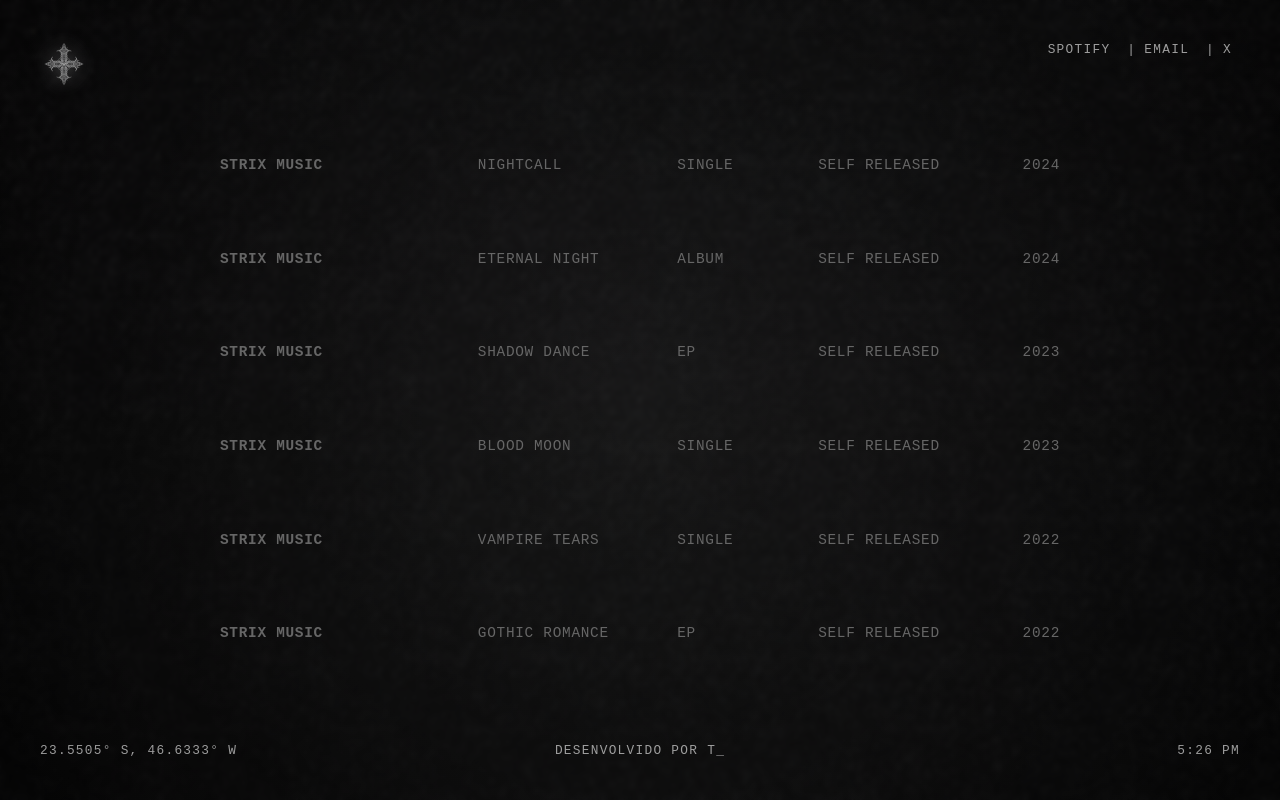
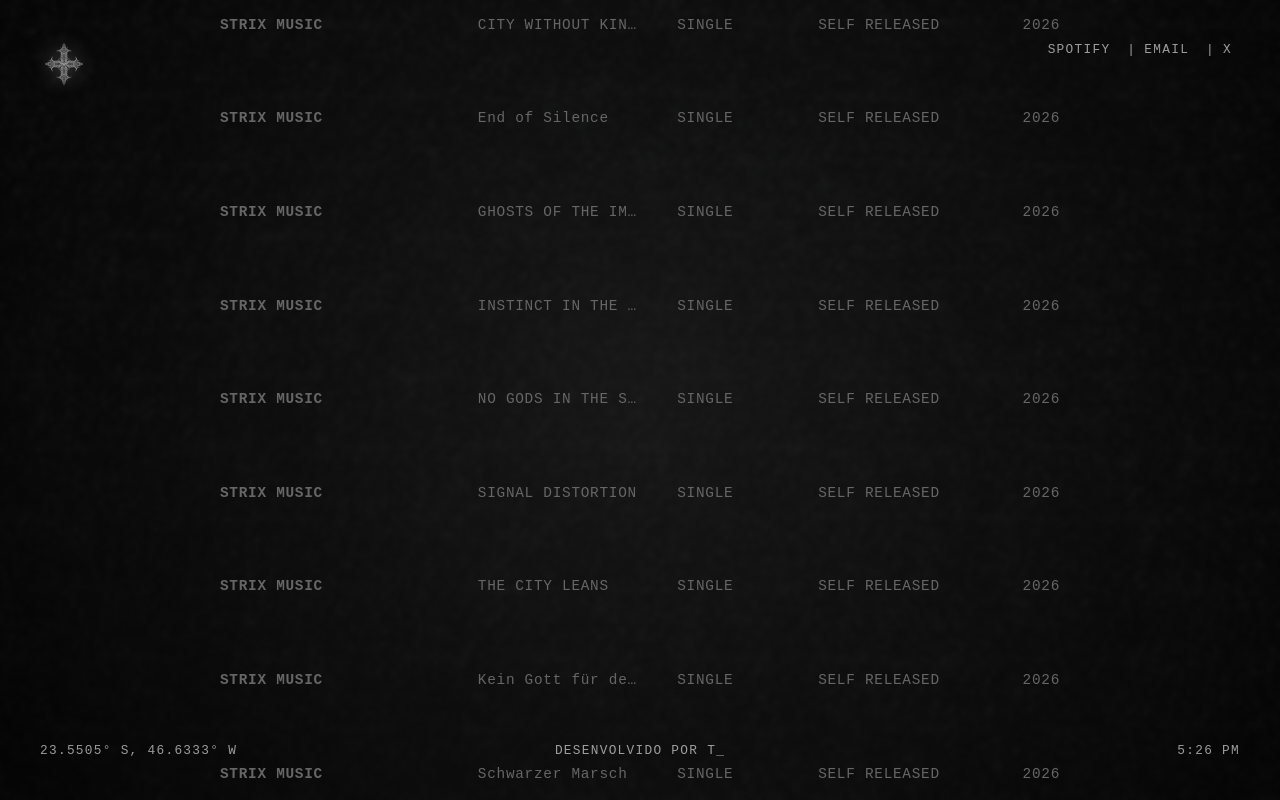
Before and after one commit to VeteranoSecurity/Strix-Music, a React (Vite) app: page / in a window 1280 px wide. Built offline with nearby package versions, Linux system fonts and the light colour scheme.

Commit message:
Replace test track with STRIXxXIRTS tracks, update metadata

```diff
--- a/src/App.tsx
+++ b/src/App.tsx
@@ -8,64 +8,107 @@ import img05 from "./assets/Album-Images/05.jpg";
 import img06 from "./assets/Album-Images/06.jpg";
 import defaultBg from "./assets/background.avif";
 
-import trackNightcall from "./assets/Musics/Kavinsky - Nightcall.mp3";
+import cityWithoutKings from "./assets/Musics/STRIXxXIRTS/CITY WITHOUT KINGS.mp3";
+import endOfSilence from "./assets/Musics/STRIXxXIRTS/End of Silence.mp3";
+import ghostsOfTheImmortals from "./assets/Musics/STRIXxXIRTS/GHOSTS OF THE IMMORTALS.mp3";
+import instinctInTheInfrastructure from "./assets/Musics/STRIXxXIRTS/INSTINCT IN THE INFRASTRUCTURE.mp3";
+import noGodsInTheStatic from "./assets/Musics/STRIXxXIRTS/NO GODS IN THE STATIC.mp3";
+import signalDistortion from "./assets/Musics/STRIXxXIRTS/SIGNAL DISTORTION.mp3";
+import theCityLeans from "./assets/Musics/STRIXxXIRTS/THE CITY LEANS.mp3";
+import keinGottFuerDenBlock from "./assets/Musics/STRIXxXIRTS/\"Kein Gott f�r den Block\".mp3";
+import schwarzerMarsch from "./assets/Musics/STRIXxXIRTS/\"Schwarzer Marsch\".mp3";
 
 export default function App() {
   const projectsData = [
     {
       id: 1,
       artist: "STRIX MUSIC",
-      album: "NIGHTCALL",
+      album: "CITY WITHOUT KINGS",
       category: "SINGLE",
       label: "SELF RELEASED",
-      year: "2024",
-      audio: trackNightcall,
-      image: img04
+      year: "2026",
+      audio: cityWithoutKings,
+      image: img01
     },
     {
       id: 2,
       artist: "STRIX MUSIC",
-      album: "ETERNAL NIGHT",
-      category: "ALBUM",
+      album: "End of Silence",
+      category: "SINGLE",
       label: "SELF RELEASED",
-      year: "2024",
+      year: "2026",
+      audio: endOfSilence,
       image: img02
     },
     {
       id: 3,
       artist: "STRIX MUSIC",
-      album: "SHADOW DANCE",
-      category: "EP",
+      album: "GHOSTS OF THE IMMORTALS",
+      category: "SINGLE",
       label: "SELF RELEASED",
-      year: "2023",
+      year: "2026",
+      audio: ghostsOfTheImmortals,
       image: img03
     },
     {
       id: 4,
       artist: "STRIX MUSIC",
-      album: "BLOOD MOON",
+      album: "INSTINCT IN THE INFRASTRUCTURE",
       category: "SINGLE",
       label: "SELF RELEASED",
-      year: "2023",
-      image: img01
+      year: "2026",
+      audio: instinctInTheInfrastructure,
+      image: img04
     },
     {
       id: 5,
       artist: "STRIX MUSIC",
-      album: "VAMPIRE TEARS",
+      album: "NO GODS IN THE STATIC",
       category: "SINGLE",
       label: "SELF RELEASED",
-      year: "2022",
+      year: "2026",
+      audio: noGodsInTheStatic,
       image: img05
     },
     {
       id: 6,
       artist: "STRIX MUSIC",
-      album: "GOTHIC ROMANCE",
-      category: "EP",
+      album: "SIGNAL DISTORTION",
+      category: "SINGLE",
       label: "SELF RELEASED",
-      year: "2022",
+      year: "2026",
+      audio: signalDistortion,
       image: img06
+    },
+    {
+      id: 7,
+      artist: "STRIX MUSIC",
+      album: "THE CITY LEANS",
+      category: "SINGLE",
+      label: "SELF RELEASED",
+      year: "2026",
+      audio: theCityLeans,
+      image: img01
+    },
+    {
+      id: 8,
+      artist: "STRIX MUSIC",
+      album: "Kein Gott für den Block",
+      category: "SINGLE",
+      label: "SELF RELEASED",
+      year: "2026",
+      audio: keinGottFuerDenBlock,
+      image: img02
+    },
+    {
+      id: 9,
+      artist: "STRIX MUSIC",
+      album: "Schwarzer Marsch",
+      category: "SINGLE",
+      label: "SELF RELEASED",
+      year: "2026",
+      audio: schwarzerMarsch,
+      image: img03
     }
   ];
 
```
